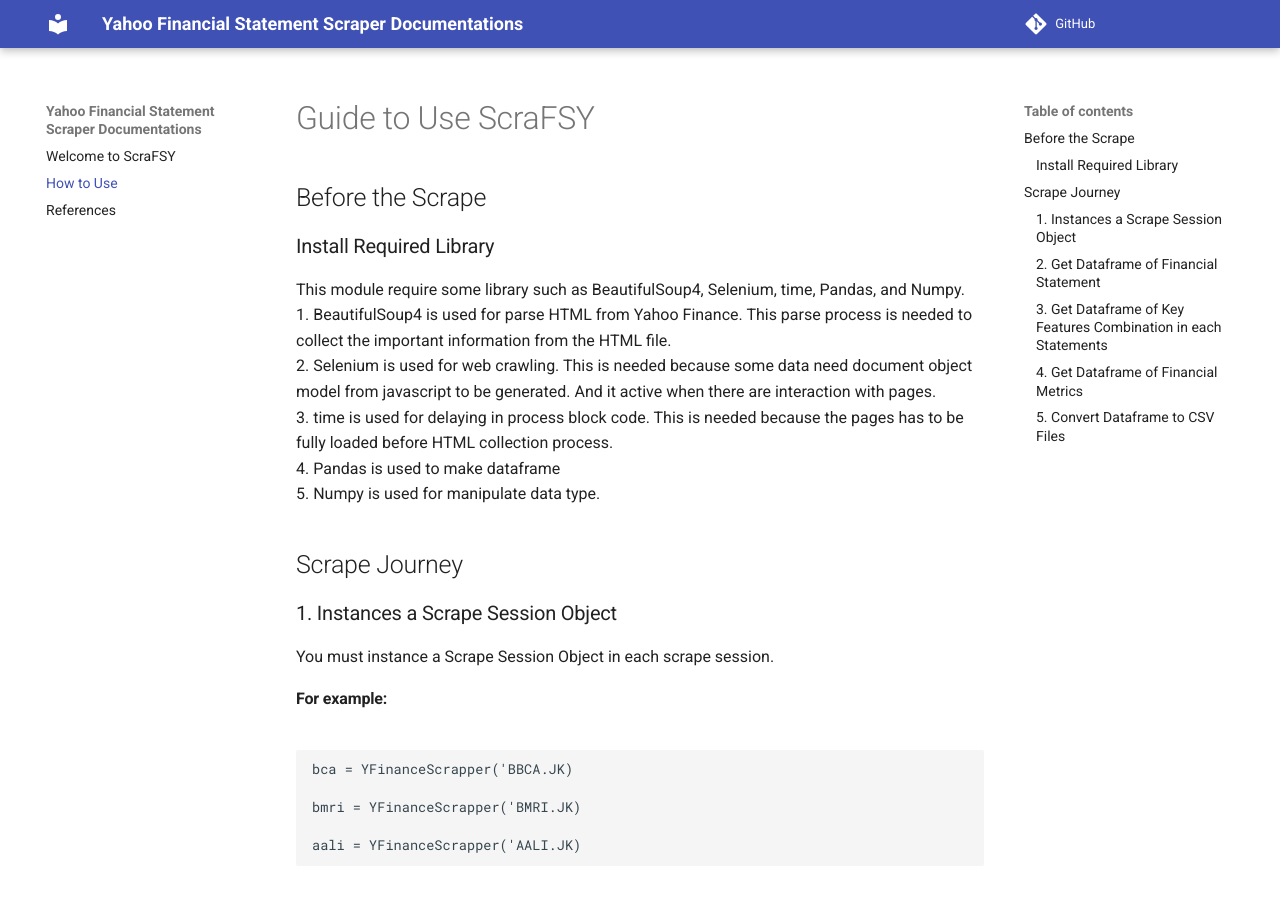
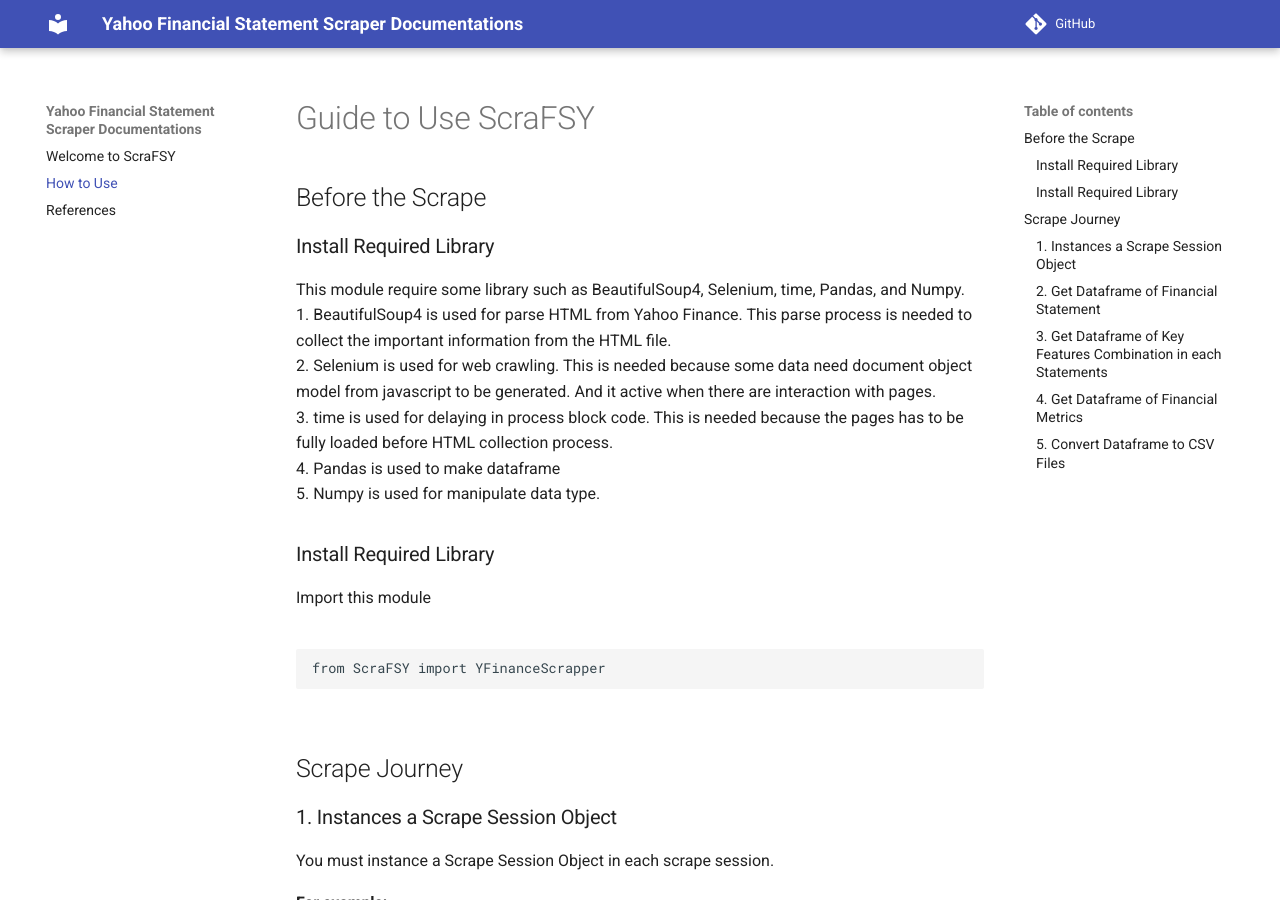
Before and after one commit to ryanalhakim27/Yahoo-Fincancial-Statement-Scraper, an MkDocs documentation site: the page built from docs/how to use.md, in a window 1280 px wide and 900 px high. Built offline with MkDocs 1.6.1 and Material for MkDocs 9.7.7, drawn with Linux system fonts in a browser that asks for light colours; comment, search, counter and statistics services are not loaded.

Commit message:
Update how to use.md
Add how to import

```diff
--- a/docs/how to use.md
+++ b/docs/how to use.md
@@ -10,6 +10,12 @@ This module require some library such as BeautifulSoup4, Selenium, time, Pandas,
 <br>3. time is used for delaying in process block code. This is needed because the pages has to be fully loaded before HTML collection process.
 <br>4. Pandas is used to make dataframe
 <br>5. Numpy is used for manipulate data type.
+
+### Install Required Library
+Import this module
+<pre>
+    <code>from ScraFSY import YFinanceScrapper </code>
+</pre>
 
 ## Scrape Journey
 
```
